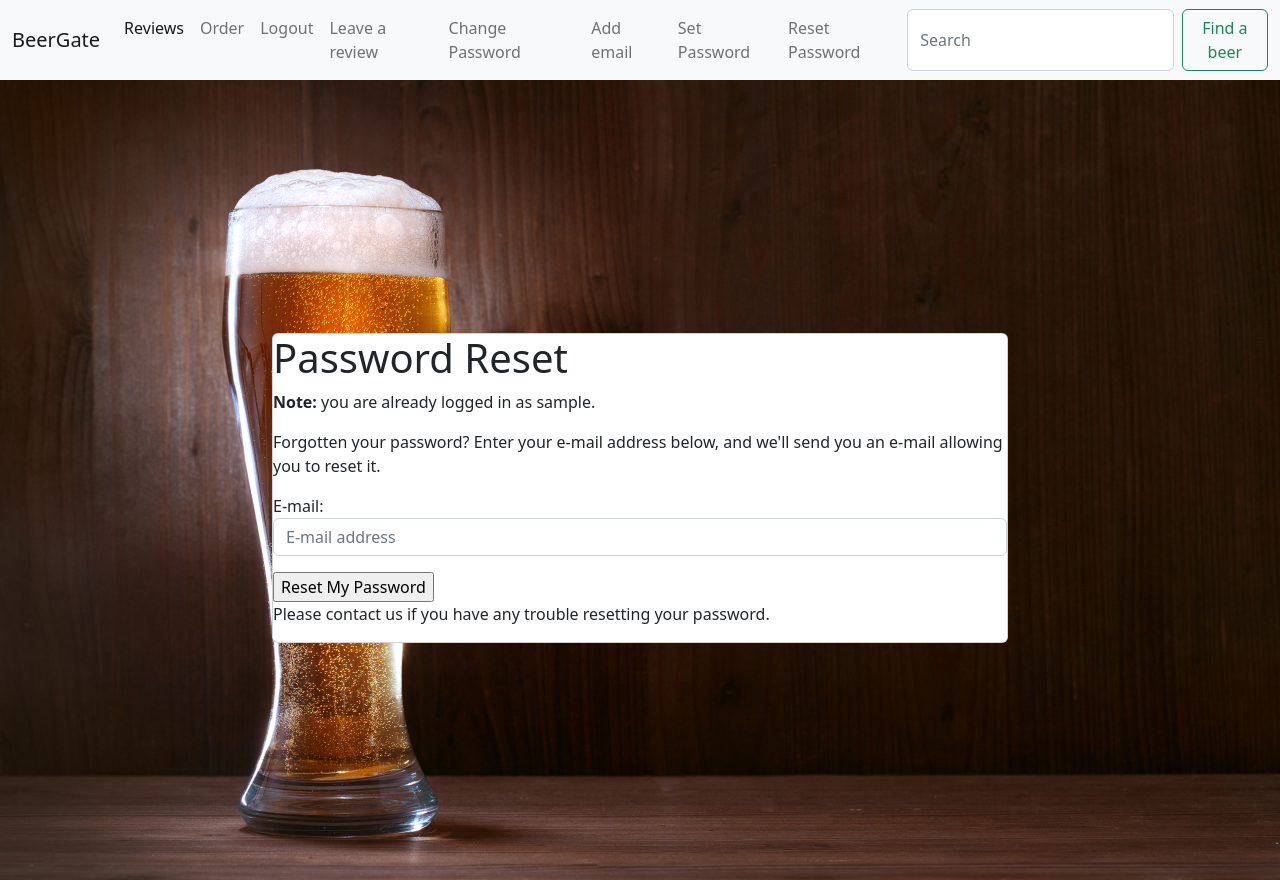
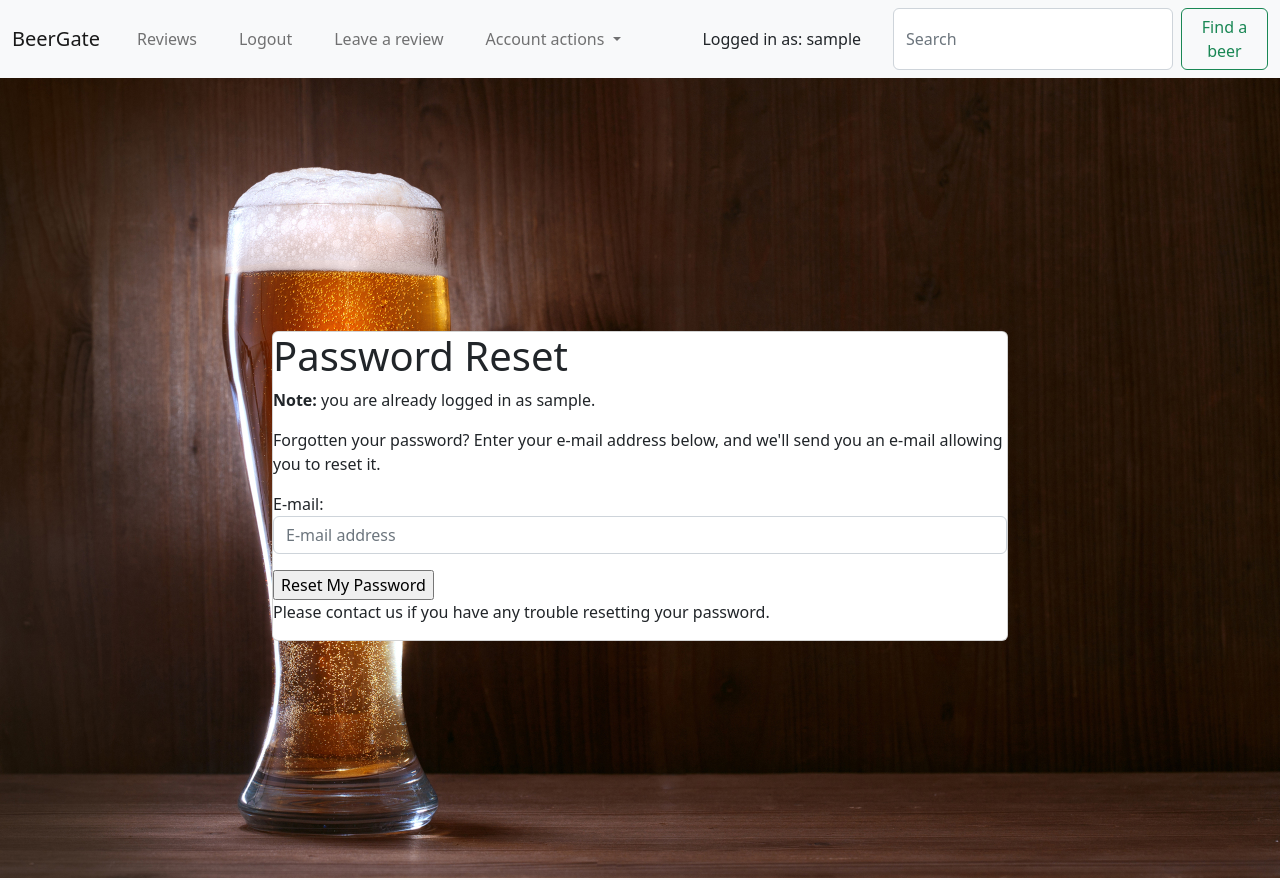
Before and after one commit to AdamBoley/Project-Beergate, a Django app: page /accounts/password/reset/ in a window 1280 px wide. Run offline with Django 3.2, Linux system fonts and the light colour scheme; the visitor is signed in with stand-in values (Sample User, id 1).

Commit message:
style base.html for better user feedback and display username

```diff
--- a/static/css/style.css
+++ b/static/css/style.css
@@ -10,3 +10,7 @@ main {
     justify-content: center;
     position: relative;
 }
+
+.username {
+    margin-right: 2em;
+}
--- a/templates/base.html
+++ b/templates/base.html
@@ -27,65 +27,69 @@
             </button>
             <div class="collapse navbar-collapse" id="navbarSupportedContent">
                 <ul class="navbar-nav me-auto mb-2 mb-lg-0">
-                    <li class="nav-item">
-                        <a class="nav-link active" aria-current="page" href="{% url 'home' %}">Reviews</a>
+                    <li class="nav-item btn">
+                        <a class="nav-link" aria-current="page" href="{% url 'home' %}">Reviews</a>
                     </li>
-                    <li class="nav-item">
+                    <!-- <li class="nav-item">
                         <a class="nav-link" href="#">Order</a>
-                    </li>
+                    </li> -->
                     {% if user.is_authenticated %}
-                    <li class="nav-item">
+                    <li class="nav-item btn">
                         <a class="nav-link" href="{% url 'account_logout' %}">Logout</a>
                     </li>
-                    <li class="nav-item">
+                    <li class="nav-item btn">
                         <a class="nav-link" href="{% url 'user_review' %}">Leave a review</a>
                     </li>
-                    <li class="nav-item">
-                        <a href="{% url 'account_change_password' %}" class="nav-link">Change Password</a>
+                    <li class="nav-item dropdown btn">
+                        <a class="nav-link dropdown-toggle" href="#" role="button" data-bs-toggle="dropdown"
+                            aria-expanded="false">
+                            Account actions
+                        </a>
+                        <ul class="dropdown-menu">
+                            <li>
+                                <a class="dropdown-item" href="{% url 'account_change_password' %}">Change Password</a>
+                            </li>
+                            <li>
+                                <hr class="dropdown-divider">
+                            </li>
+                            <li>
+                                <a class="dropdown-item" href="{% url 'account_reset_password' %}">Reset Password</a>
+                            </li>
+                            <li>
+                                <hr class="dropdown-divider">
+                            </li>
+                            <li>
+                                <a class="dropdown-item" href="{% url 'account_set_password' %}">Set Password</a>
+                            </li>
+                            <li>
+                                <hr class="dropdown-divider">
+                            </li>
+                            <li>
+                                <a class="dropdown-item" href="{% url 'account_email' %}">Add Email Address</a>
+                            </li>
+                        </ul>
                     </li>
-                    <li class="nav-item">
-                        <a href="{% url 'account_email' %}" class="nav-link">Add email</a>
+                    <!-- <li class="nav-item">
+                        <a class="nav-link disabled active">Logged in as: {{ user.username }}</a>
+                    </li> -->
+                    {% else %}
+                    <li class="nav-item btn">
+                        <a class="nav-link" href="{% url 'account_signup' %}">Register</a>
                     </li>
-                    <li class="nav-item">
-                        <a href="{% url 'account_set_password' %}" class="nav-link">Set Password</a>
+                    <li class="nav-item btn">
+                        <a class="nav-link" href="{% url 'account_login' %}">Login</a>
                     </li>
-                    <li class="nav-item">
+                    <li class="nav-item btn">
                         <a href="{% url 'account_reset_password' %}" class="nav-link">Reset Password</a>
                     </li>
-                    {% else %}
-                    <li class="nav-item">
-                        <a class="nav-link" href="{% url 'account_signup' %}">Register</a>
-                    </li>
-                    <li class="nav-item">
-                        <a class="nav-link" href="{% url 'account_login' %}">Login</a>
-                    </li>
-
 
                     {% endif %}
 
-                    <!-- <li class="nav-item dropdown">
-                        <a class="nav-link dropdown-toggle" href="#" role="button" data-bs-toggle="dropdown"
-                            aria-expanded="false">
-                            Dropdown
-                        </a>
-                        <ul class="dropdown-menu">
-                            <li><a class="dropdown-item" href="#">Action</a></li>
-                            <li><a class="dropdown-item" href="#">Another action</a></li>
-                            <li>
-                                <hr class="dropdown-divider">
-                            </li>
-                            <li><a class="dropdown-item" href="#">Something else here</a></li>
-                        </ul>
-                    </li>
-                    A dropdown menu - maybe have links to pages with collections of beers?
-                    -->
-                    <!-- <li class="nav-item">
-                        <a class="nav-link disabled">Disabled</a>
-                    </li>
-                    This is a disabled link
-                    Perhaps use this to contain a link to the order form is the user is not logged in?
-                    -->
+
                 </ul>
+                <div class="username">
+                    Logged in as: {{ user.username }}
+                </div>
                 <form class="d-flex" role="search" action="{% url 'search_results' %}" method="GET">
                     <input class="form-control me-2" type="search" placeholder="Search" aria-label="Search" name="search">
                     <button class="btn btn-outline-success" type="submit">Find a beer</button>
```
Also changed, not shown: README.md.
